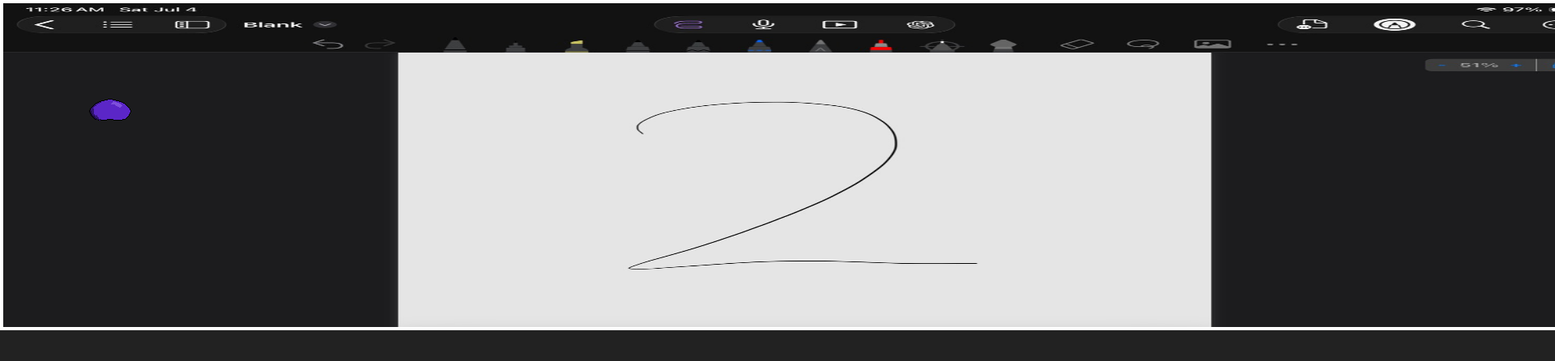
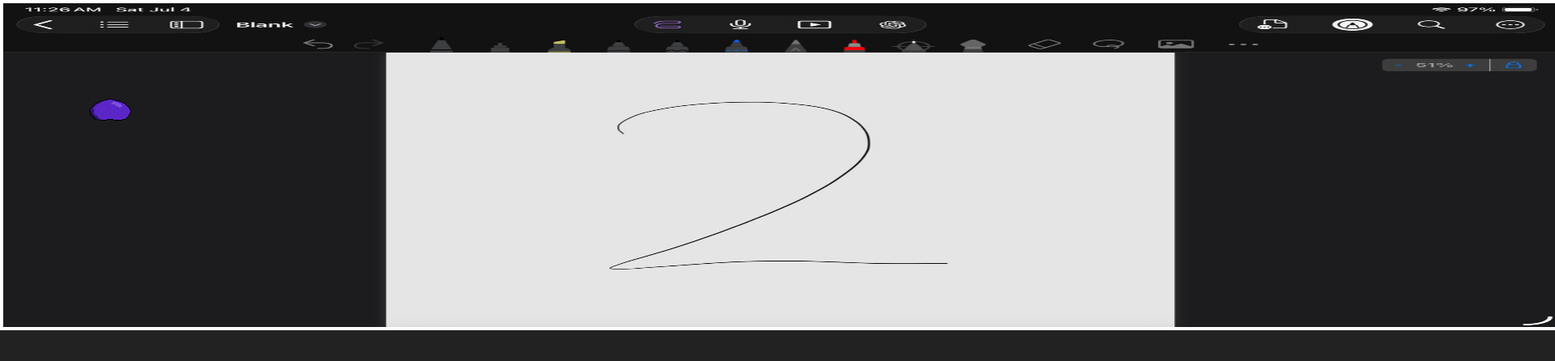
Before and after one commit to guest2552s/Web, a plain HTML site: page index.html in a window 1280 px wide. Shown: the top 446 px of the page at 81% size, 1920 px wide, since content can reach past the window. Drawn offline with Linux system fonts and the light colour scheme.

Commit message:
Update index.html

```diff
--- a/index.html
+++ b/index.html
@@ -29,7 +29,7 @@
 </head>
 <body>
 
-    <canvas id="gameCanvas" width="1980" height="400"></canvas>
+    <canvas id="gameCanvas" width="1920" height="400"></canvas>
     <!-- พื้นที่วาดภาพ/เกม กำหนด id ไว้เรียกใช้ใน JavaScript ขนาด 400x400 พิกเซล -->
 
     <script>
```
